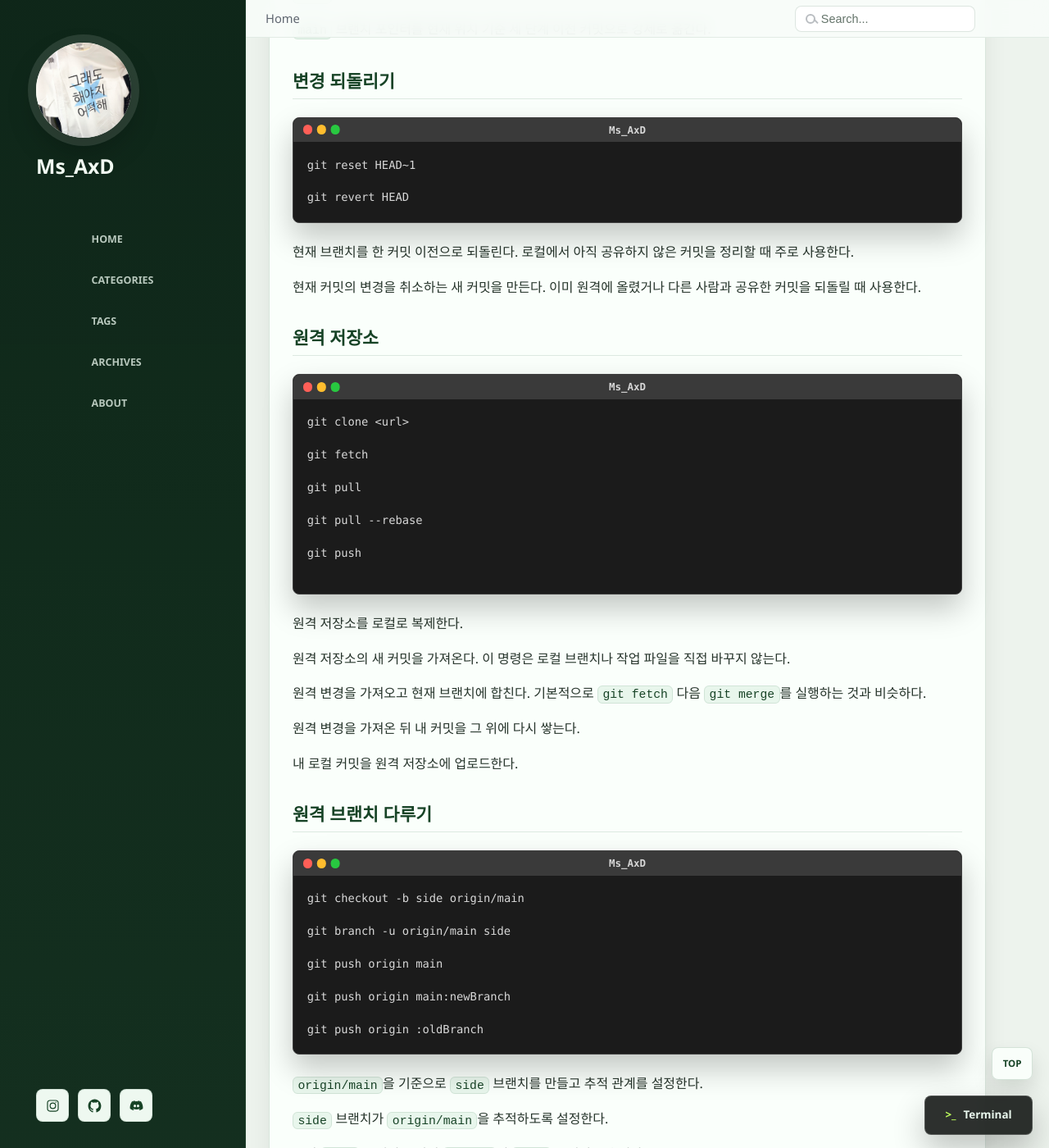
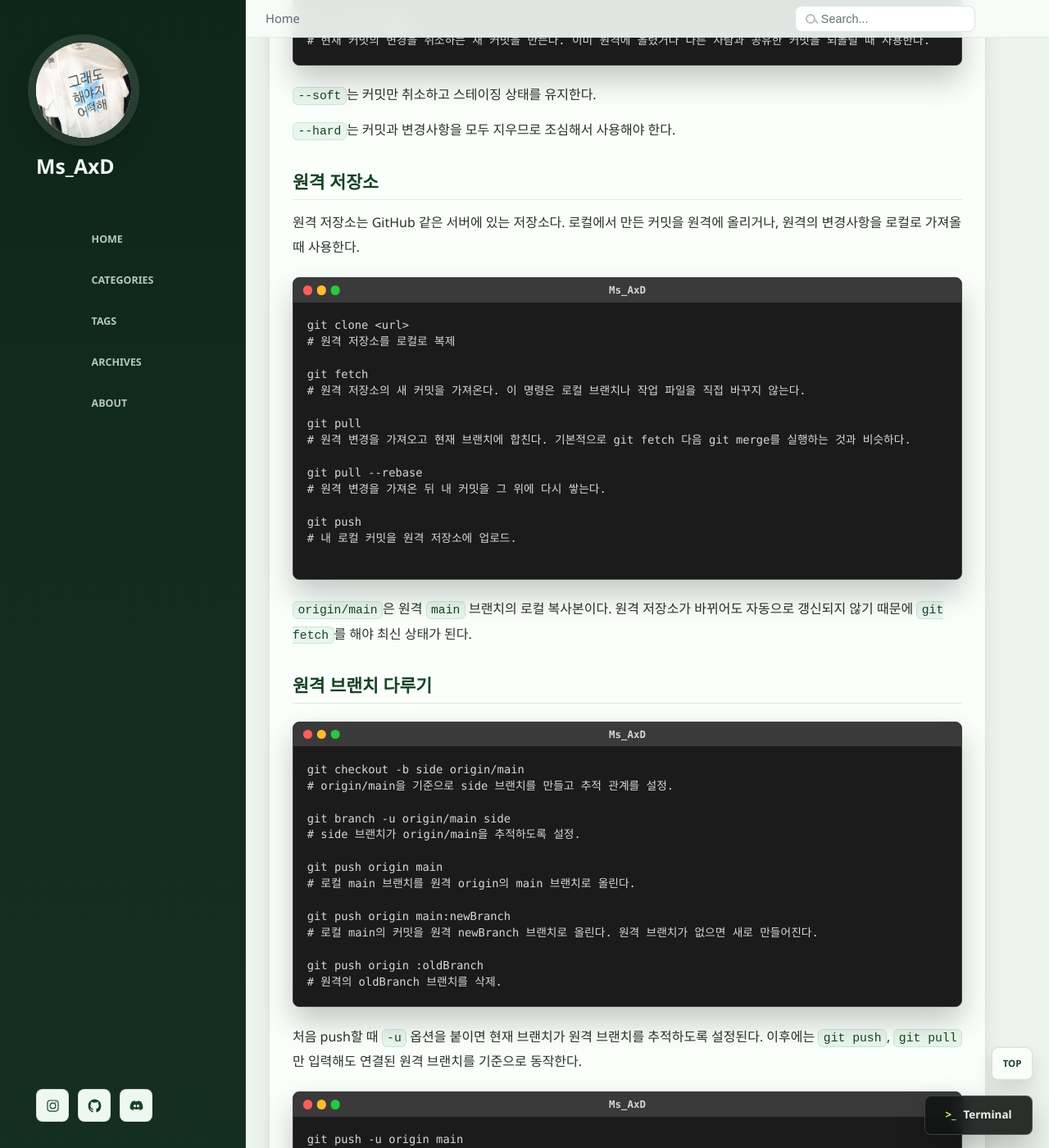
Before and after one commit to ms-axd/ms-axd.github.io, a Jekyll site: the page built from _posts/2026-04-14-git-commands-mission.md, in a window 1280 px wide and 1400 px high, scrolled down 1906 px. Shown: the whole window at 82% size. Built offline with Jekyll 4.4.1, drawn with Linux system fonts in a browser that asks for light colours; some of the changed text lies outside the part shown.

Commit message:
post 수정..

````diff
--- a/_posts/2026-04-14-git-commands-mission.md
+++ b/_posts/2026-04-14-git-commands-mission.md
@@ -11,161 +11,162 @@
 
 ## 기본 작업
 
+Git의 가장 기본 단위는 커밋이다. 커밋은 프로젝트의 특정 시점을 저장한 스냅샷이고, 각 커밋은 고유한 해시값을 가진다. 커밋들이 이전 커밋을 가리키며 연결되기 때문에 Git 히스토리가 만들어진다.
+
 ```bash
 git commit
+# 현재 변경 내용을 새 커밋으로 저장한다. 커밋은 프로젝트의 특정 시점을 기록하는 단위다.
+# 실제 작업에서는 보통 변경사항을 먼저 스테이징한 뒤 커밋한다.
+
+
 
 git branch bugFix
+# bugFix 라는 새 브랜치를 만든다. 브랜치는 특정 커밋을 가리키는 포인터다.
 
 git checkout bugFix
+# bugFix 브랜치로 이동한다.
 
 git checkout -b bugFix
+# 브랜치를 만들고 바로 이동한다.
+
+
+
+
+## 브랜치 합치기
+
+브랜치에서 나누어 작업한 내용은 다시 합쳐야 한다. Git에서는 주로 `merge`와 `rebase`를 사용한다.
+
+```bash
+git merge bugFix
+# 현재 브랜치에 bugFix 브랜치의 작업을 합친다. 서로 다른 작업 흐름을 하나로 합칠 때 사용.
+
+git rebase main
+# 현재 브랜치의 커밋을 main 브랜치 위로 다시 쌓는다. 커밋 기록을 직선 형태로 정리할 때 유용.
+```
+
+
+## 커밋 이동
+
+`HEAD`는 현재 내가 보고 있는 위치를 가리키는 포인터다. 보통 `HEAD`는 브랜치를 가리키고, 브랜치는 다시 특정 커밋을 가리킨다.
+
+```bash
+git checkout HEAD^
+# 현재 커밋의 부모 커밋으로 이동.
+
+git checkout HEAD~3
+#현재 위치에서 세 단계 이전 커밋으로 이동.
+
+git checkout main^
+# main 브랜치가 가리키는 커밋의 부모로 이동.
+
+git branch -f main HEAD~3
+# main 브랜치 포인터를 현재 위치 기준 세 단계 이전 커밋으로 강제로 옮긴다.
+```
+
+
+
+
+## 변경 되돌리기
+
+변경을 되돌리는 명령은 상황에 따라 다르게 사용해야 한다. 아직 공유하지 않은 커밋은 `reset`으로 정리할 수 있고, 이미 공유한 커밋은 `revert`로 되돌리는 것이 안전하다.
+
+```bash
+git reset HEAD~1
+# 현재 브랜치를 한 커밋 이전으로 되돌린다. 로컬에서 아직 공유하지 않은 커밋을 정리할 때 주로 사용한다.
+
+git revert HEAD
+# 현재 커밋의 변경을 취소하는 새 커밋을 만든다. 이미 원격에 올렸거나 다른 사람과 공유한 커밋을 되돌릴 때 사용한다.
+```
+
+`--soft`는 커밋만 취소하고 스테이징 상태를 유지한다.
+
+`--hard`는 커밋과 변경사항을 모두 지우므로 조심해서 사용해야 한다.
+
+
+## 원격 저장소
+
+원격 저장소는 GitHub 같은 서버에 있는 저장소다. 로컬에서 만든 커밋을 원격에 올리거나, 원격의 변경사항을 로컬로 가져올 때 사용한다.
+
+```bash
+git clone <url>
+# 원격 저장소를 로컬로 복제
+
+git fetch
+# 원격 저장소의 새 커밋을 가져온다. 이 명령은 로컬 브랜치나 작업 파일을 직접 바꾸지 않는다.
+
+git pull
+# 원격 변경을 가져오고 현재 브랜치에 합친다. 기본적으로 git fetch 다음 git merge를 실행하는 것과 비슷하다.
+
+git pull --rebase
+# 원격 변경을 가져온 뒤 내 커밋을 그 위에 다시 쌓는다.
+
+git push
+# 내 로컬 커밋을 원격 저장소에 업로드.
 
 ```
 
-`commit`
-
-현재 변경 내용을 새 커밋으로 저장한다. 커밋은 프로젝트의 특정 시점을 기록하는 단위다.
-
-`branch`
-
-bugFix 라는 새 브랜치를 만든다. 브랜치는 특정 커밋을 가리키는 포인터다.
-
-`checkout`
-
-bugFix 브랜치로 이동한다.
-
-`checkout -b`
-
-브랜치를 만들고 바로 이동한다.
-
-## 브랜치 합치기
-
-```bash
-git merge bugFix
-
-git rebase main
-```
-
-`merge`
-
-현재 브랜치에 `bugFix` 브랜치의 작업을 합친다. 서로 다른 작업 흐름을 하나로 합칠 때 사용한다.
-
-`rebase`
-
-현재 브랜치의 커밋을 `main` 브랜치 위로 다시 쌓는다. 커밋 기록을 직선 형태로 정리할 때 유용하다.
-
-## 커밋 이동
-
-```bash
-git checkout HEAD^
-
-git checkout HEAD~3
-
-git checkout main^
-
-git branch -f main HEAD~3
-```
-
-현재 커밋의 부모 커밋으로 이동한다.
-
-현재 위치에서 세 단계 이전 커밋으로 이동한다.
-
-`main` 브랜치가 가리키는 커밋의 부모로 이동한다.
-
-`main` 브랜치 포인터를 현재 위치 기준 세 단계 이전 커밋으로 강제로 옮긴다.
-
-## 변경 되돌리기
-
-```bash
-git reset HEAD~1
-
-git revert HEAD
-```
-
-현재 브랜치를 한 커밋 이전으로 되돌린다. 로컬에서 아직 공유하지 않은 커밋을 정리할 때 주로 사용한다.
-
-현재 커밋의 변경을 취소하는 새 커밋을 만든다. 이미 원격에 올렸거나 다른 사람과 공유한 커밋을 되돌릴 때 사용한다.
-
-## 원격 저장소
-
-```bash
-git clone <url>
-
-git fetch
-
-git pull
-
-git pull --rebase
-
-git push
-
-```
-
-원격 저장소를 로컬로 복제한다.
-
-원격 저장소의 새 커밋을 가져온다. 이 명령은 로컬 브랜치나 작업 파일을 직접 바꾸지 않는다.
-
-원격 변경을 가져오고 현재 브랜치에 합친다. 기본적으로 `git fetch` 다음 `git merge`를 실행하는 것과 비슷하다.
-
-원격 변경을 가져온 뒤 내 커밋을 그 위에 다시 쌓는다.
-
-내 로컬 커밋을 원격 저장소에 업로드한다.
+`origin/main`은 원격 `main` 브랜치의 로컬 복사본이다. 원격 저장소가 바뀌어도 자동으로 갱신되지 않기 때문에 `git fetch`를 해야 최신 상태가 된다.
 
 ## 원격 브랜치 다루기
 
 ```bash
 git checkout -b side origin/main
+# origin/main을 기준으로 side 브랜치를 만들고 추적 관계를 설정.
 
 git branch -u origin/main side
+# side 브랜치가 origin/main을 추적하도록 설정.
 
 git push origin main
+# 로컬 main 브랜치를 원격 origin의 main 브랜치로 올린다.
 
 git push origin main:newBranch
+# 로컬 main의 커밋을 원격 newBranch 브랜치로 올린다. 원격 브랜치가 없으면 새로 만들어진다.
 
 git push origin :oldBranch
+# 원격의 oldBranch 브랜치를 삭제.
 ```
 
-`origin/main`을 기준으로 `side` 브랜치를 만들고 추적 관계를 설정한다.
+처음 push할 때 `-u` 옵션을 붙이면 현재 브랜치가 원격 브랜치를 추적하도록 설정된다. 이후에는 `git push`, `git pull`만 입력해도 연결된 원격 브랜치를 기준으로 동작한다.
 
-`side` 브랜치가 `origin/main`을 추적하도록 설정한다.
-
-로컬 `main` 브랜치를 원격 `origin`의 `main` 브랜치로 올린다.
-
-로컬 `main`의 커밋을 원격 `newBranch` 브랜치로 올린다. 원격 브랜치가 없으면 새로 만들어진다.
-
-원격의 `oldBranch` 브랜치를 삭제한다.
+```bash
+git push -u origin main
+```
 
 ## 특정 커밋 옮기기
 
+전체 브랜치를 합치지 않고 필요한 커밋만 가져오고 싶을 때는 `cherry-pick`을 사용한다. 커밋 히스토리를 정리하거나 마지막 커밋을 수정할 때는 `rebase -i`, `commit --amend`를 사용한다.
+
 ```bash
 git cherry-pick C2
+#C2 커밋의 변경만 현재 위치에 복사.
 
 git cherry-pick C2 C4
+#여러 커밋을 순서대로 현재 브랜치에 복사.
 
 git rebase -i HEAD~4
+#최근 네 개 커밋을 대화형으로 정리한다. 커밋 순서를 바꾸거나 특정 커밋을 제외할 수 있다.
 
 git commit --amend
+#마지막 커밋을 수정한다. 커밋 메시지를 고치거나 빠뜨린 변경을 마지막 커밋에 포함할 때 사용한다.
 ```
 
-`C2` 커밋의 변경만 현재 위치에 복사한다.
-
-여러 커밋을 순서대로 현재 브랜치에 복사한다.
-
-최근 네 개 커밋을 대화형으로 정리한다. 커밋 순서를 바꾸거나 특정 커밋을 제외할 수 있다.
-
-마지막 커밋을 수정한다. 커밋 메시지를 고치거나 빠뜨린 변경을 마지막 커밋에 포함할 때 사용한다.
 
 ## 태그
 
+태그는 특정 커밋에 버전 이름을 붙일 때 사용한다. 보통 배포 버전처럼 나중에 다시 찾아야 하는 지점에 붙인다.
+
 ```bash
 git tag v1 C1
+# `C1` 커밋에 `v1` 태그를 붙인다.
 
 git describe main
+#`main` 위치를 가장 가까운 태그 기준으로 설명한다.
 ```
 
-`C1` 커밋에 `v1` 태그를 붙인다.
 
-`main` 위치를 가장 가까운 태그 기준으로 설명한다.
+
+
+
 
 ## 자주 쓰는 흐름
 
@@ -173,34 +174,27 @@
 
 ```bash
 git fetch
+#원격 변경만 먼저 확인하고 싶을 때
 
 git pull
+#원격 변경을 가져와 현재 브랜치에 합칠 때
 
 git pull --rebase
+#원격 변경 위에 내 작업을 깔끔하게 다시 쌓을 때
 
 git pull --rebase
 git push
+#원격과 충돌 없이 최신 상태로 맞춘 뒤 올릴 때
 
 git cherry-pick <commit>
+#특정 커밋 하나만 가져오고 싶을 때
 
 git reset HEAD~1
+#공유하지 않은 마지막 커밋을 취소할 때
 
 git revert HEAD
+#이미 공유한 커밋을 안전하게 되돌릴 때
 ```
-
-원격 변경만 먼저 확인하고 싶을 때:
-
-원격 변경을 가져와 현재 브랜치에 합칠 때:
-
-원격 변경 위에 내 작업을 깔끔하게 다시 쌓을 때:
-
-원격과 충돌 없이 최신 상태로 맞춘 뒤 올릴 때:
-
-특정 커밋 하나만 가져오고 싶을 때:
-
-공유하지 않은 마지막 커밋을 취소할 때:
-
-이미 공유한 커밋을 안전하게 되돌릴 때:
 
 ## git 배우기 미션
 
````
Also changed, not shown: _posts/2026-04-15-bandit0.md (+15 -11 lines), assets/images/bandit0-1.png (renamed from assets/images/bandit0.1.png).
